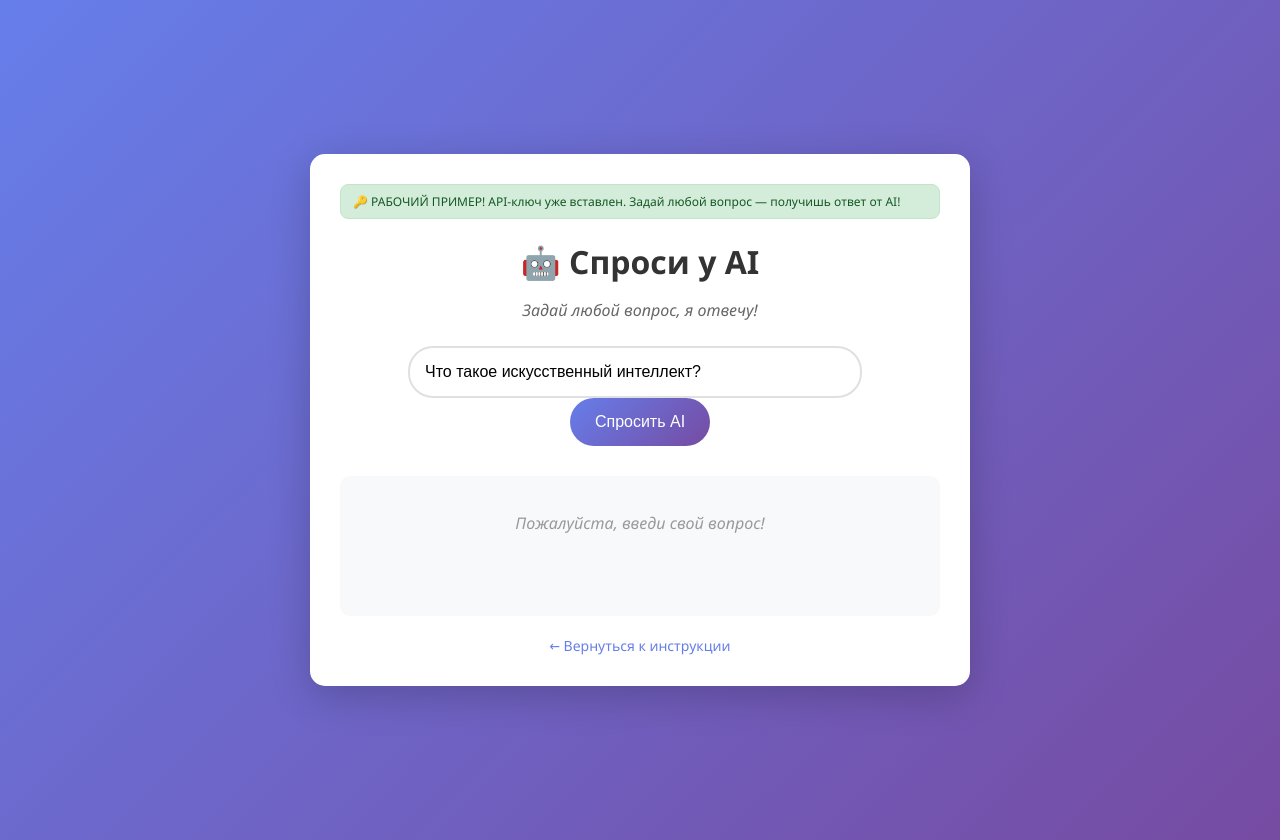
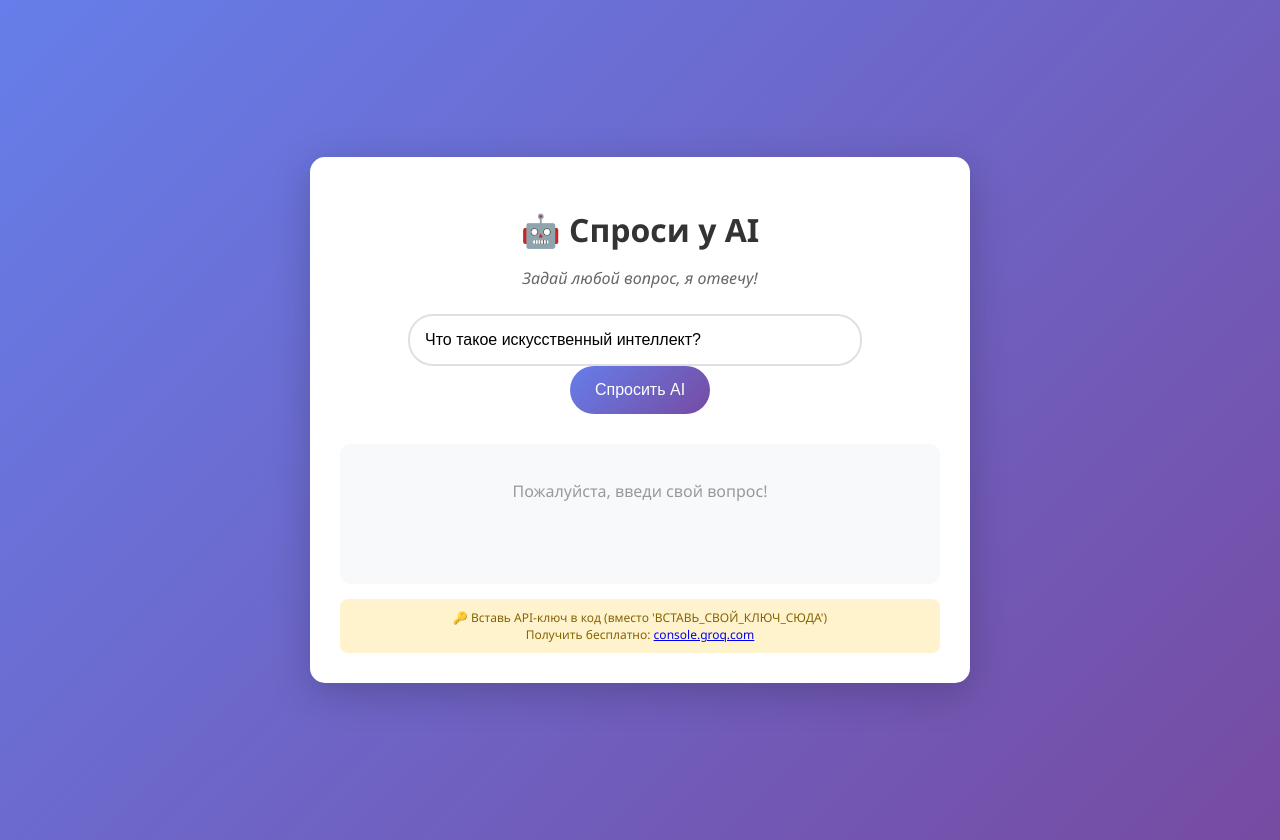
Before and after one commit to IrinaSereda123/AI_1, a plain HTML site: page ai-demo.html in a window 1280 px wide. Both pictures are taken after a click on the button "Спросить AI". Drawn offline with Linux system fonts and the light colour scheme.

Commit message:
Update ai-demo.html

```diff
--- a/ai-demo.html
+++ b/ai-demo.html
@@ -2,9 +2,10 @@
 <html lang="ru">
 <head>
     <meta charset="UTF-8">
-    <meta name="viewport" content="width=device-width, initial-scale=1.0">
-    <title>🤖 AI помощник — рабочий пример</title>
+    <title>Мой AI помощник</title>
+    <link rel="stylesheet" href="style.css">
     <style>
+        /* Стили прямо в файле, чтобы можно было открыть без внешнего CSS */
         body {
             font-family: 'Segoe UI', Tahoma, Geneva, Verdana, sans-serif;
             background: linear-gradient(135deg, #667eea 0%, #764ba2 100%);
@@ -15,7 +16,6 @@
             margin: 0;
             padding: 20px;
         }
-
         .container {
             background-color: white;
             padding: 30px;
@@ -25,19 +25,15 @@
             max-width: 600px;
             width: 100%;
         }
-
         h1 {
             color: #333;
             margin-bottom: 5px;
-            font-size: 2em;
         }
-
         .subtitle {
             color: #666;
             margin-bottom: 25px;
             font-style: italic;
         }
-
         input {
             padding: 15px;
             width: 70%;
@@ -45,14 +41,11 @@
             border-radius: 25px;
             font-size: 16px;
             margin-right: 10px;
-            transition: border-color 0.3s;
         }
-
         input:focus {
             outline: none;
             border-color: #667eea;
         }
-
         button {
             padding: 15px 25px;
             background: linear-gradient(135deg, #667eea 0%, #764ba2 100%);
@@ -61,89 +54,46 @@
             border-radius: 25px;
             font-size: 16px;
             cursor: pointer;
-            transition: transform 0.2s, box-shadow 0.2s;
+            transition: transform 0.2s;
         }
-
         button:hover {
             transform: translateY(-2px);
-            box-shadow: 0 5px 20px rgba(102, 126, 234, 0.4);
         }
-
         #answerResult {
             margin-top: 30px;
             padding: 20px;
             background-color: #f8f9fa;
             border-radius: 10px;
+            min-height: 100px;
             text-align: left;
-            min-height: 100px;
         }
-
-        .answer-text {
-            font-size: 16px;
-            line-height: 1.6;
-            color: #333;
-            margin: 0;
-        }
-
         .loading {
             color: #667eea;
             font-style: italic;
-            display: flex;
-            align-items: center;
-            gap: 10px;
         }
-
-        .loading::after {
-            content: '...';
-            animation: dots 1.5s steps(4, end) infinite;
-        }
-
-        @keyframes dots {
-            0%, 20% { content: '.'; }
-            40% { content: '..'; }
-            60%, 100% { content: '...'; }
-        }
-
         .error {
             color: #dc3545;
-            font-weight: bold;
         }
-
         .hint {
             color: #999;
             text-align: center;
-            font-style: italic;
         }
-
-        .back-link {
-            display: inline-block;
-            margin-top: 20px;
-            color: #667eea;
-            text-decoration: none;
-            font-size: 14px;
+        .answer-text {
+            line-height: 1.5;
+            color: #333;
         }
-
-        .back-link:hover {
-            text-decoration: underline;
-        }
-
-        .success-note {
-            background: #d4edda;
-            border: 1px solid #c3e6cb;
-            color: #155724;
-            padding: 8px 12px;
+        .api-note {
+            margin-top: 15px;
+            padding: 10px;
+            background: #fff3cd;
             border-radius: 8px;
             font-size: 12px;
-            margin-bottom: 15px;
-            text-align: left;
+            color: #856404;
         }
     </style>
 </head>
 <body>
     <div class="container">
-        <div class="success-note">
-            🔑 РАБОЧИЙ ПРИМЕР! API-ключ уже вставлен. Задай любой вопрос — получишь ответ от AI!
-        </div>
         <h1>🤖 Спроси у AI</h1>
         <p class="subtitle">Задай любой вопрос, я отвечу!</p>
 
@@ -154,14 +104,21 @@
             <p class="hint">Задай вопрос и нажми кнопку</p>
         </div>
 
-        <a href="index.html" class="back-link">← Вернуться к инструкции</a>
+        <div class="api-note">
+            🔑 Вставь API-ключ в код (вместо 'ВСТАВЬ_СВОЙ_КЛЮЧ_СЮДА')<br>
+            Получить бесплатно: <a href="https://console.groq.com" target="_blank">console.groq.com</a>
+        </div>
     </div>
 
     <script>
+        // --- Ждём, пока загрузится страница ---
+        document.addEventListener('DOMContentLoaded', function() {
+            // --- Находим элементы на странице ---
             const button = document.getElementById('askBtn');
             const questionInput = document.getElementById('questionInput');
             const answerDiv = document.getElementById('answerResult');
 
+            // --- ОЧИСТКА ПЛЕЙСХОЛДЕРА ПРИ КЛИКЕ ---
             const defaultQuestion = "Что такое искусственный интеллект?";
 
             questionInput.addEventListener('focus', function() {
@@ -178,12 +135,15 @@
                 }
             });
 
-        const apiKey = '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';
+            // --- ВСТАВЬ СЮДА СВОЙ API-КЛЮЧ (получи на groq.com) ---
+            const apiKey = 'ВСТАВЬ_СВОЙ_КЛЮЧ_СЮДА';
 
+            // --- Системный промпт (как AI должен себя вести) ---
             const systemPrompt = `Ты дружелюбный AI-помощник для детей.
                                   Отвечай кратко (2-3 предложения), понятно и с юмором.
                                   Используй простые слова. Если вопрос сложный, объясняй на примерах.`;
 
+            // --- Функция для отправки вопроса ---
             async function askAI() {
                 let question = questionInput.value.trim();
 
@@ -192,7 +152,7 @@
                     return;
                 }
 
-            answerDiv.innerHTML = '<p class="loading">🤔 AI думает</p>';
+                answerDiv.innerHTML = '<p class="loading">🤔 AI думает...</p>';
 
                 try {
                     const response = await fetch('https://api.groq.com/openai/v1/chat/completions', {
@@ -234,7 +194,7 @@
                     answerDiv.innerHTML = `
                         <p class="error">❌ Ошибка: ${error.message}</p>
                         <p style="color: #666; font-size: 14px;">
-                        Проверь подключение к интернету или попробуй позже
+                            Проверь API-ключ или подключение к интернету
                         </p>
                     `;
                 }
@@ -244,6 +204,7 @@
             questionInput.addEventListener('keypress', function(e) {
                 if (e.key === 'Enter') askAI();
             });
+        });
     </script>
 </body>
 </html>
```
Lines whose indentation alone changed are shown as unchanged.
